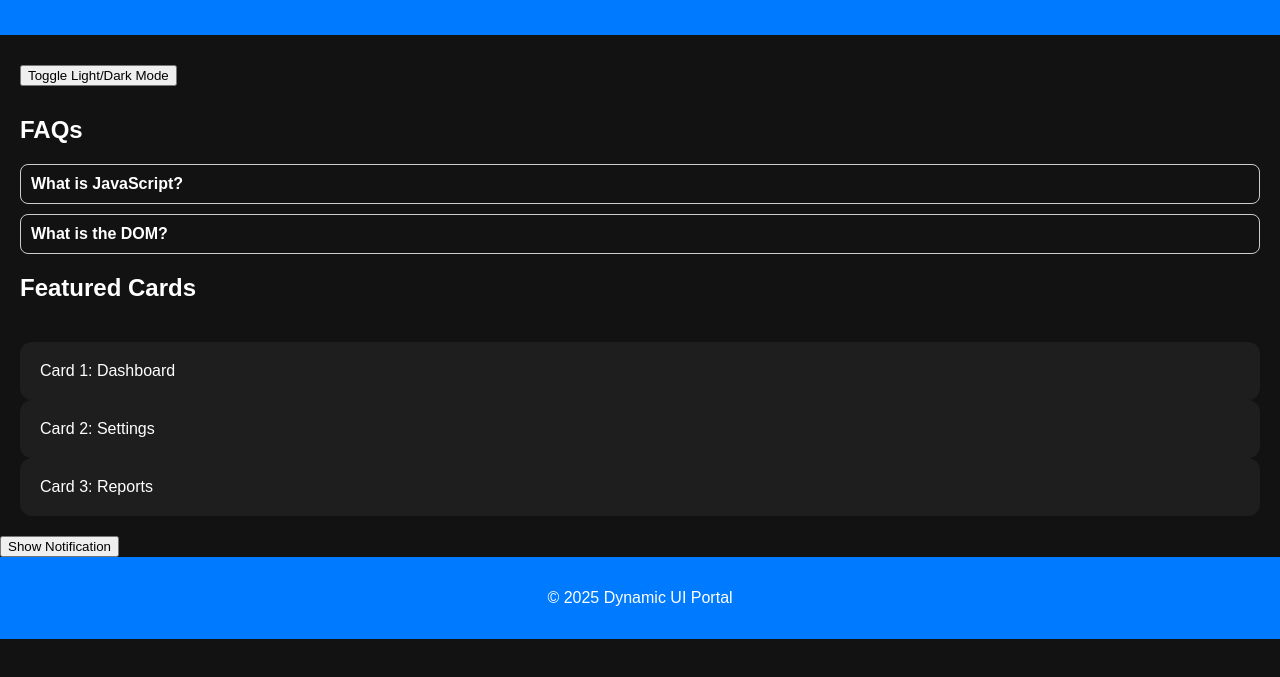
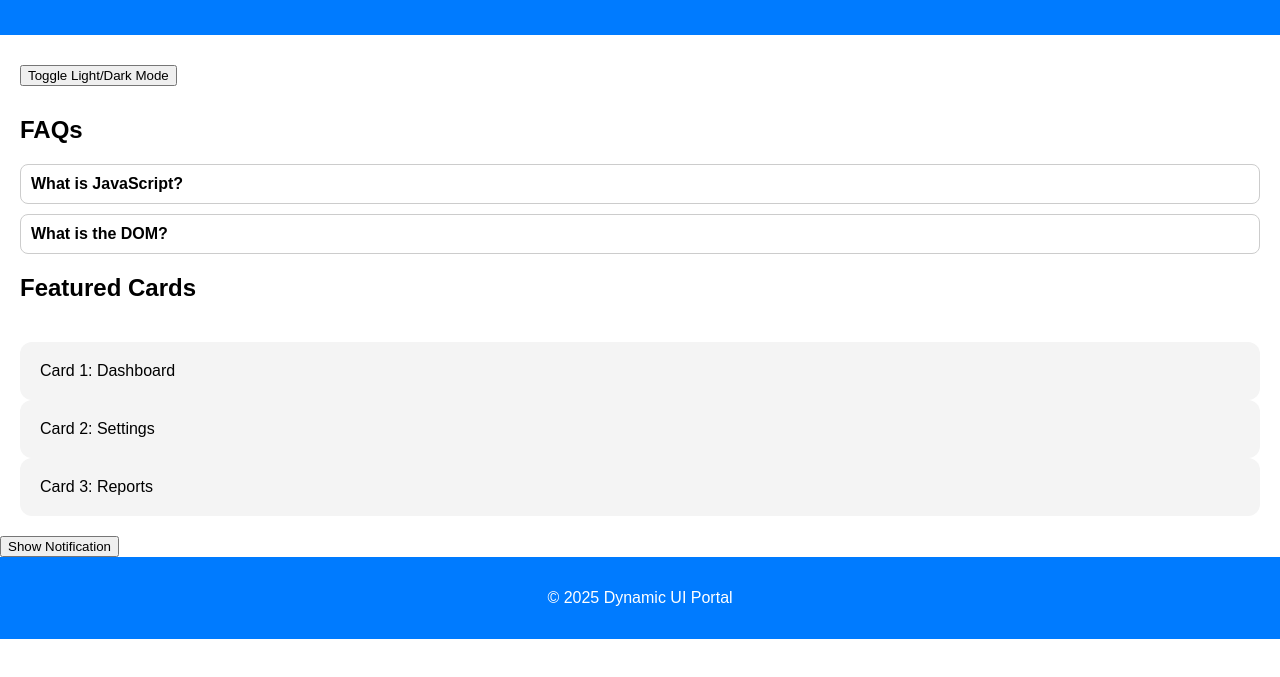
Before and after one commit to rudra3086c/Practical4, a plain HTML site: page pr4.html in a window 1280 px wide. Both pictures are taken after a click on the button "Toggle Light/Dark Mode". Shown: the part 77-754 px from the top of the page. Drawn offline with Linux system fonts and the light colour scheme.

Commit message:
new commit

```diff
--- a/pr4.html
+++ b/pr4.html
@@ -130,7 +130,7 @@
 
     const themeToggle = document.getElementById('themeToggle');
     themeToggle.addEventListener('click', () => {
-      document.body.classList.toggle('dark-mode');
+      document.body.classList.toggle('light-mode');
       localStorage.setItem('theme', document.body.classList.contains('dark-mode') ? 'dark' : 'light');
     });
 
```
